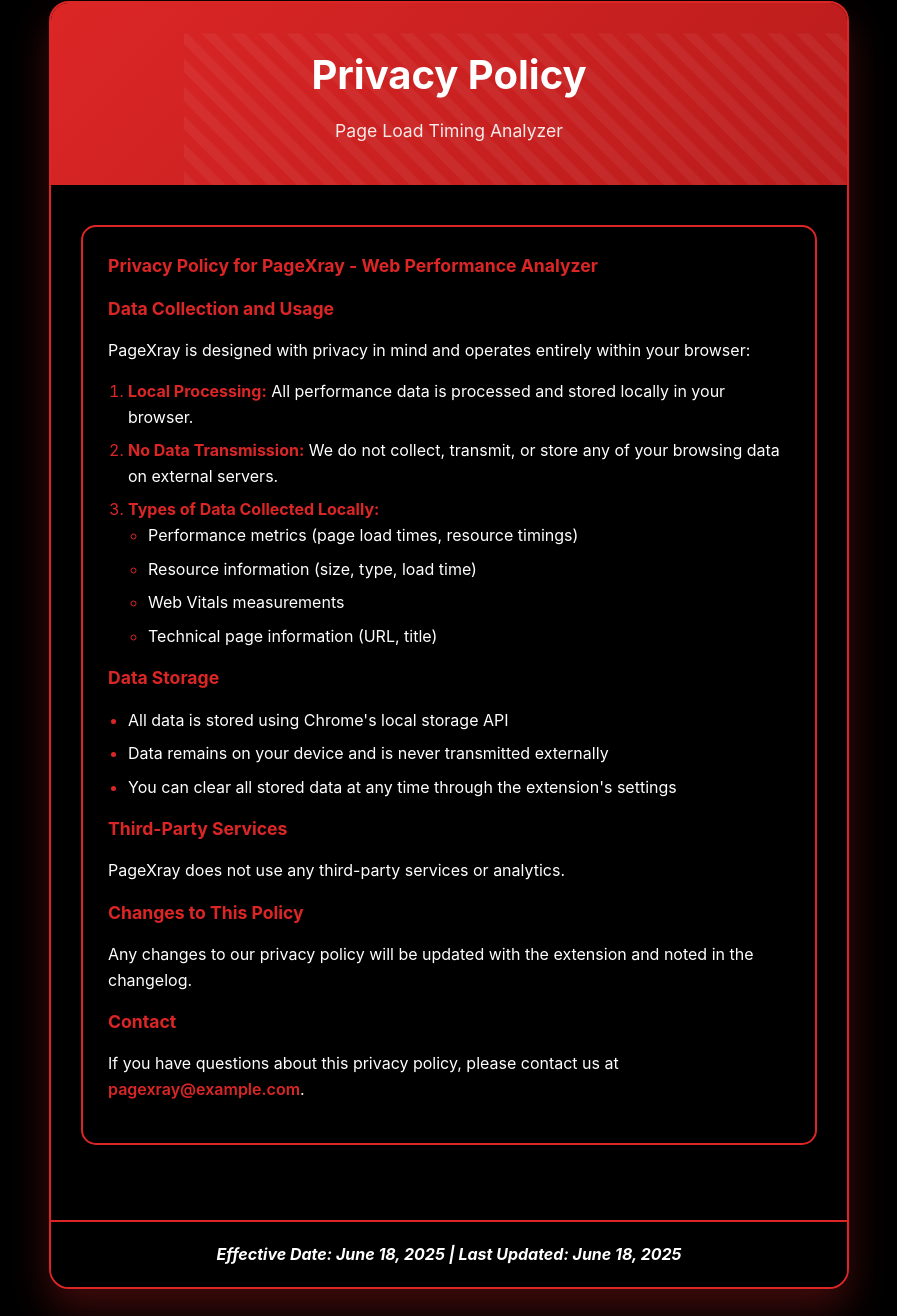
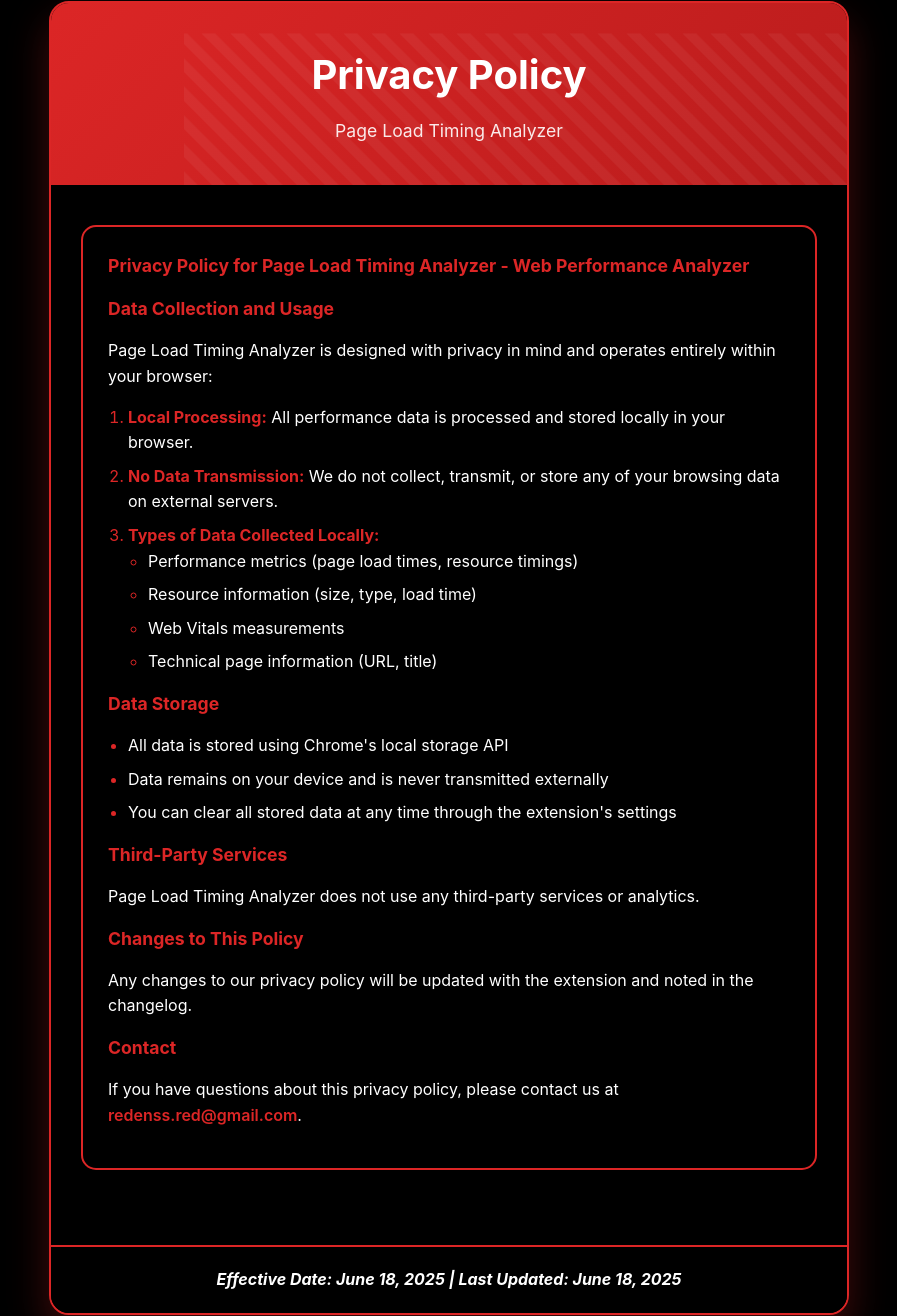
Before and after one commit to Surendrraa/page_load_timing_analyzer, a plain HTML site: page index.html in a window 1280 px wide. Shown: the part 19-1335 px from the top of the page, without its empty margins (191-1088 px from the left). Drawn offline with Linux system fonts and the light colour scheme.

Commit message:
initial commit

```diff
--- a/index.html
+++ b/index.html
@@ -209,10 +209,10 @@
 
         <div class="content">
             <div class="section">
-                <h3>Privacy Policy for PageXray - Web Performance Analyzer</h3>
+                <h3>Privacy Policy for Page Load Timing Analyzer - Web Performance Analyzer</h3>
 
                 <h3>Data Collection and Usage</h3>
-                <p>PageXray is designed with privacy in mind and operates entirely within your browser:</p>
+                <p>Page Load Timing Analyzer is designed with privacy in mind and operates entirely within your browser:</p>
                 <ol>
                     <li><strong>Local Processing:</strong> All performance data is processed and stored locally in your browser.</li>
                     <li><strong>No Data Transmission:</strong> We do not collect, transmit, or store any of your browsing data on external servers.</li>
@@ -234,13 +234,13 @@
                 </ul>
 
                 <h3>Third-Party Services</h3>
-                <p>PageXray does not use any third-party services or analytics.</p>
+                <p>Page Load Timing Analyzer does not use any third-party services or analytics.</p>
 
                 <h3>Changes to This Policy</h3>
                 <p>Any changes to our privacy policy will be updated with the extension and noted in the changelog.</p>
 
                 <h3>Contact</h3>
-                <p>If you have questions about this privacy policy, please contact us at <a href="mailto:pagexray@example.com" class="email-link">pagexray@example.com</a>.</p>
+                <p>If you have questions about this privacy policy, please contact us at <a href="redenss.red@gmail.com" class="email-link">redenss.red@gmail.com</a>.</p>
             </div>
         </div>
 
```
